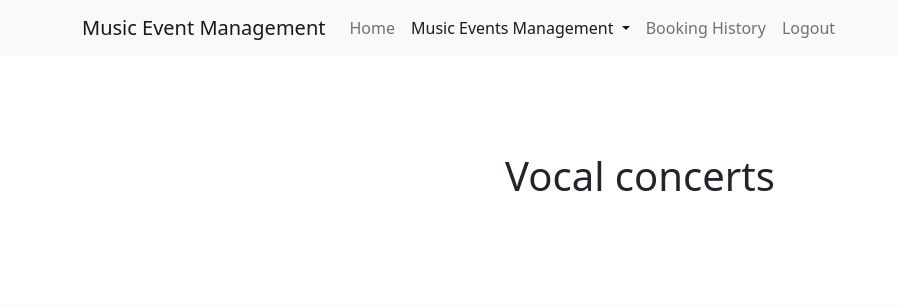
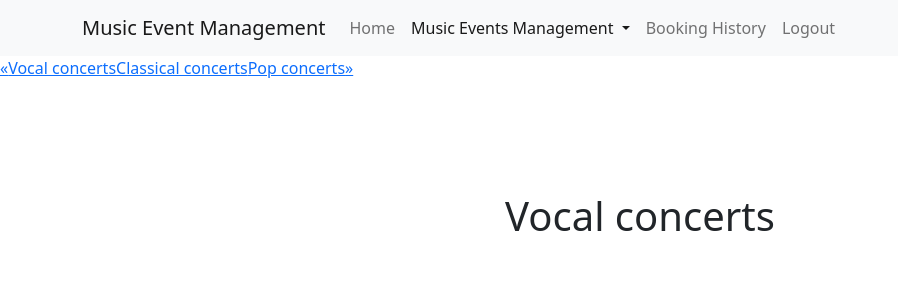
Before and after one commit to xiazeyu/assessment3, a Python web app: template app/templates/content/list_items.html in a window 1280 px wide. Shown: the top 305 px of the page, without its empty margins (0-898 px from the left). Run offline with Jinja, Linux system fonts and the light colour scheme; the template is opened without the code that fills it, so the values that code supplies are empty; some libraries are stand-ins or nearby versions.

Commit message:
add category

```diff
--- a/app/templates/content/list_items.html
+++ b/app/templates/content/list_items.html
@@ -22,7 +22,26 @@
   </li>
 </ul>
 
+
 {% endblock %} {% block content %}
+<nav aria-label="Page navigation">
+    <ul class="pagination">
+      <li>
+        <a href="#" aria-label="Previous">
+          <span aria-hidden="true">&laquo;</span>
+        </a>
+      </li>
+      <li class="active"><a href="#">Vocal concerts</a></li>
+      <li><a href="#"></a></li>
+      <li><a href="#">Classical concerts</a></li>
+      <li><a href="#">Pop concerts</a></li>
+      <li>
+        <a href="#" aria-label="Next">
+          <span aria-hidden="true">&raquo;</span>
+        </a>
+      </li>
+    </ul>
+  </nav>
 <section class="py-5 text-center container">
             <div class="row py-lg-5">
                 <div class="col-lg-6 col-md-8 mx-auto">
```
